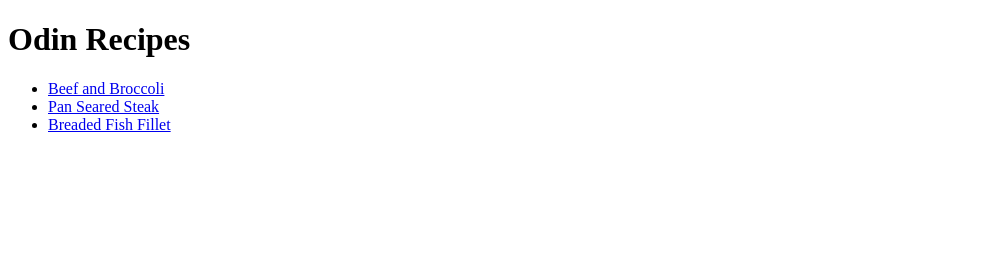
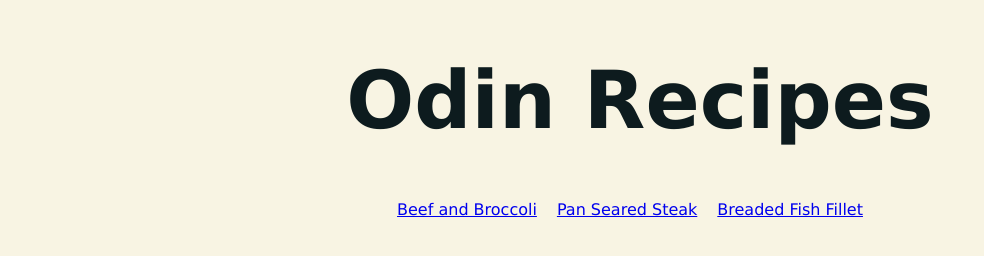
Before and after one commit to loanzs/odin-recipes, a plain HTML site: page index.html in a window 1280 px wide. Shown: the whole page, without its empty margins (0-984 px from the left). Drawn offline with Linux system fonts and the light colour scheme.

Commit message:
Add style.css file and classes to index.html

```diff
--- a/index.html
+++ b/index.html
@@ -3,12 +3,13 @@
 <head>
     <meta charset="UTF-8">
     <title>Project: Recipes</title>
+    <link rel="stylesheet" href="style.css">
 </head>
 
 <body>
-    <h1>Odin Recipes</h1>
+    <h1 id="title">Odin Recipes</h1>
 
-    <ul>
+    <ul class="recipelist">
         <li><a href="recipes/beefandbroccoli.html">Beef and Broccoli</a></li>
         <li><a href="recipes/pansearedsteak.html">Pan Seared Steak</a></li>
         <li><a href="recipes/breadedfishfillet.html">Breaded Fish Fillet</a></li>
--- /dev/null
+++ b/style.css
@@ -0,0 +1,26 @@
+body {
+    font-family: 'Lucida Sans', 'Lucida Sans Regular', 'Lucida Grande', 'Lucida Sans Unicode', Geneva, Verdana, sans-serif;
+    margin-left: 300px;
+    margin-right: 300px;
+    background-color: #F8F4E3;
+}
+
+#title {
+    font-size: 80px;
+    text-align: center;
+    font-weight: 1000;
+    color: #0D1B1E;
+}
+
+.recipelist {
+    list-style-type: none;
+    display: flex;
+    padding: 0;
+    margin: 0;
+    text-align: center;
+    justify-content: center;
+}
+
+.recipelist li {
+    margin-right: 20px;
+}
```
